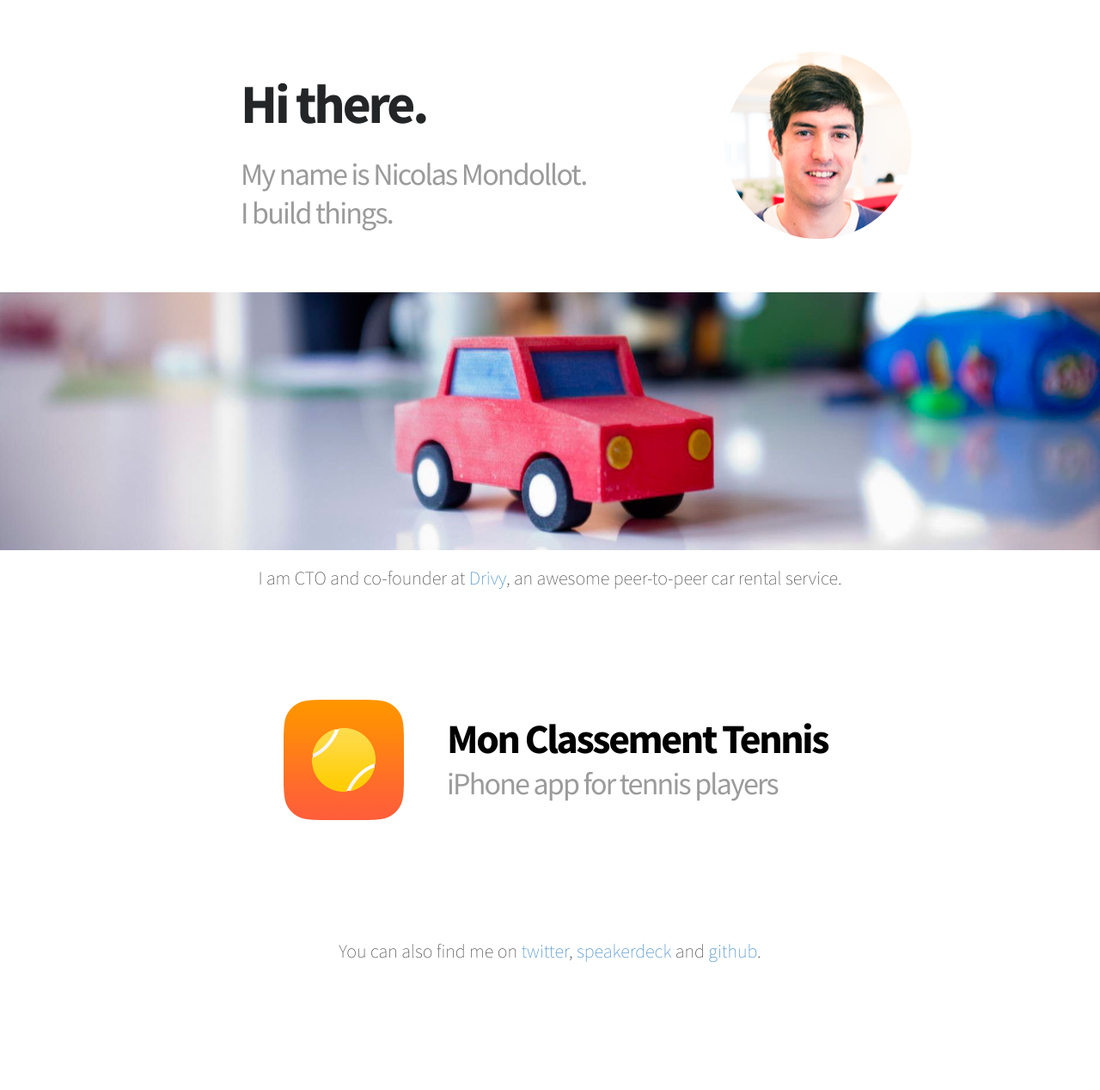
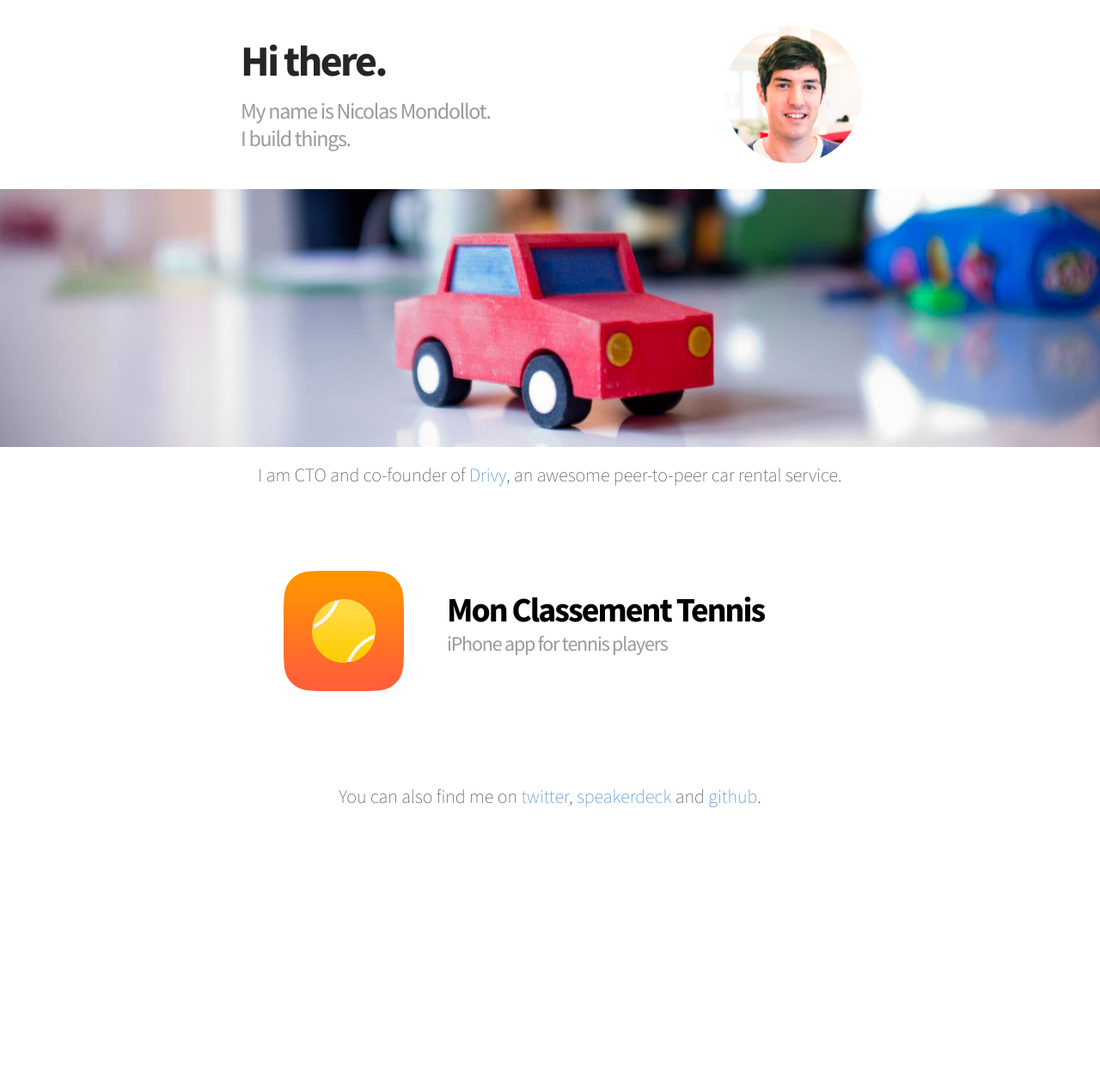
Before and after one commit to nmondollot/nmondollot.github.io, a Jekyll site: the page built from index.html, in a window 1280 px wide. Shown: the whole page at 86% size. Built offline with Jekyll 4.4.1, drawn with Linux system fonts in a browser that asks for light colours; nearby versions of some CDN libraries; after the commit the page ends 1028 px from its top, so only the background shows below that.

Commit message:
Make things smaller

```diff
--- a/css/style.css
+++ b/css/style.css
@@ -5,22 +5,24 @@
   -webkit-font-smoothing: antialiased;
   word-wrap: break-word;
   word-break: break-word;
-  padding: 60px 0 120px 0;
+  padding: 30px 0 60px 0;
 }
 
 h1 {
-  font-size: 64px;
+  font-size: 50px;
   font-weight: bold;
   letter-spacing: -0.05em;
   line-height: 1.25em;
+  margin: 10px 0 5px 0;
 }
 
 h2 {
-  font-size: 36px;
+  font-size: 26px;
   font-weight: regular;
   letter-spacing: -0.05em;
   line-height: 1.25em;
   color:#9B9B9B;
+  margin: 10px 0 5px 0;
 }
 
 .centered {
@@ -28,7 +30,7 @@
 }
 
 #header {
-  margin: 0 0 60px 0;
+  margin: 0 0 30px 0;
 }
 
 #drivy-bg-image {
@@ -55,16 +57,16 @@
 }
 
 #monclassement {
-  margin: 60px 0 60px 0;
+  margin: 30px 0 30px 0;
 }
 
 #monclassement h1 {
-  font-size: 48px;
+  font-size: 40px;
   margin: 0;
 }
 
 #monclassement h2 {
-  font-size: 36px;
+  font-size: 24px;
   margin: 0;
 }
 
--- a/index.html
+++ b/index.html
@@ -10,7 +10,7 @@
         <h2>My name is Nicolas Mondollot. <br>I build things.</h2>
       </div>
       <div class="col-md-3 centered">
-        <img src="/images/photo-rounded.png" height="218" width="218">
+        <img src="/images/photo-rounded.png" height="160" width="160">
       </div>
     </div>
   </div>
@@ -23,7 +23,7 @@
 
 <div class="container">
   <p class="quote">
-    I am CTO and co-founder at <a href="https://www.drivy.com">Drivy</a>, an awesome peer-to-peer car rental service.
+    I am CTO and co-founder of <a href="https://www.drivy.com">Drivy</a>, an awesome peer-to-peer car rental service.
   </p>
 </div>
 
@@ -33,7 +33,7 @@
       <div class="col-md-4 centered">
         <img src="/images/monclassementtennis-icon.png"  height="140" width="140">
       </div>
-      <div class="col-md-8" style="padding: 15px 0 0 0">
+      <div class="col-md-8" style="padding: 20px 0 0 0">
         <h1>Mon Classement Tennis</h1>
         <h2>iPhone app for tennis players</h2>
       </div>
```
